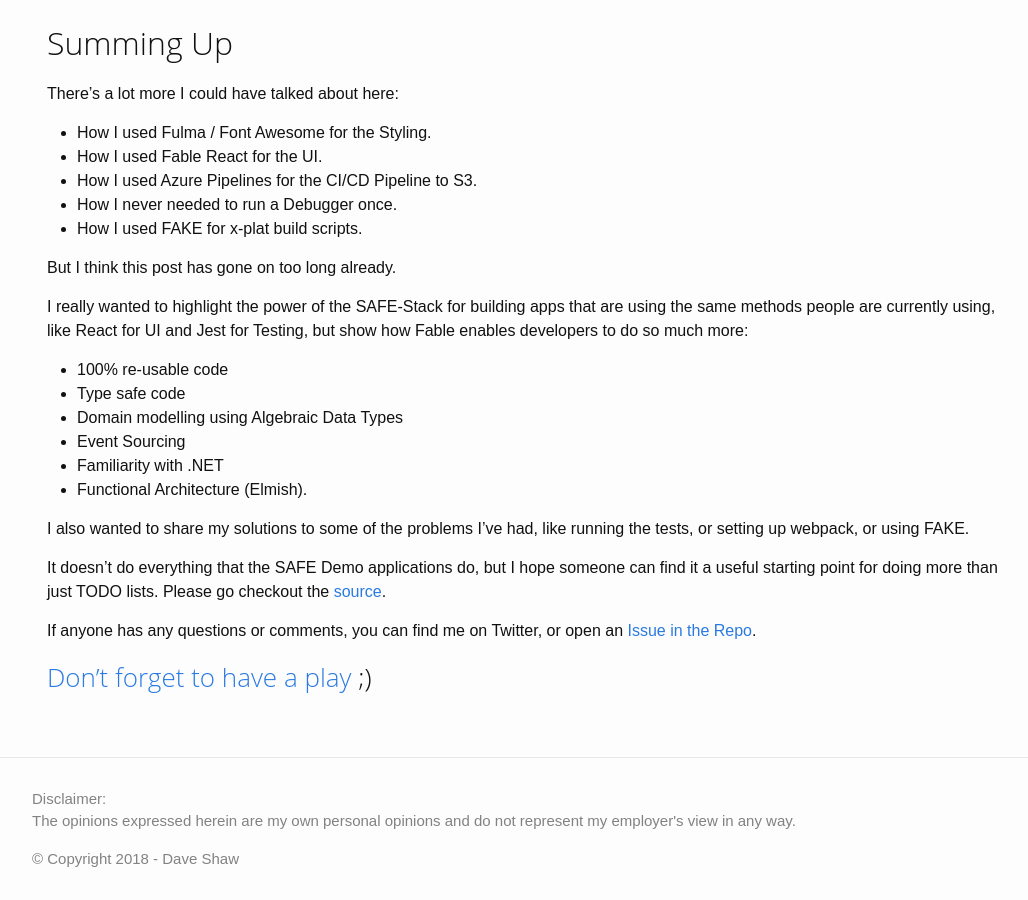
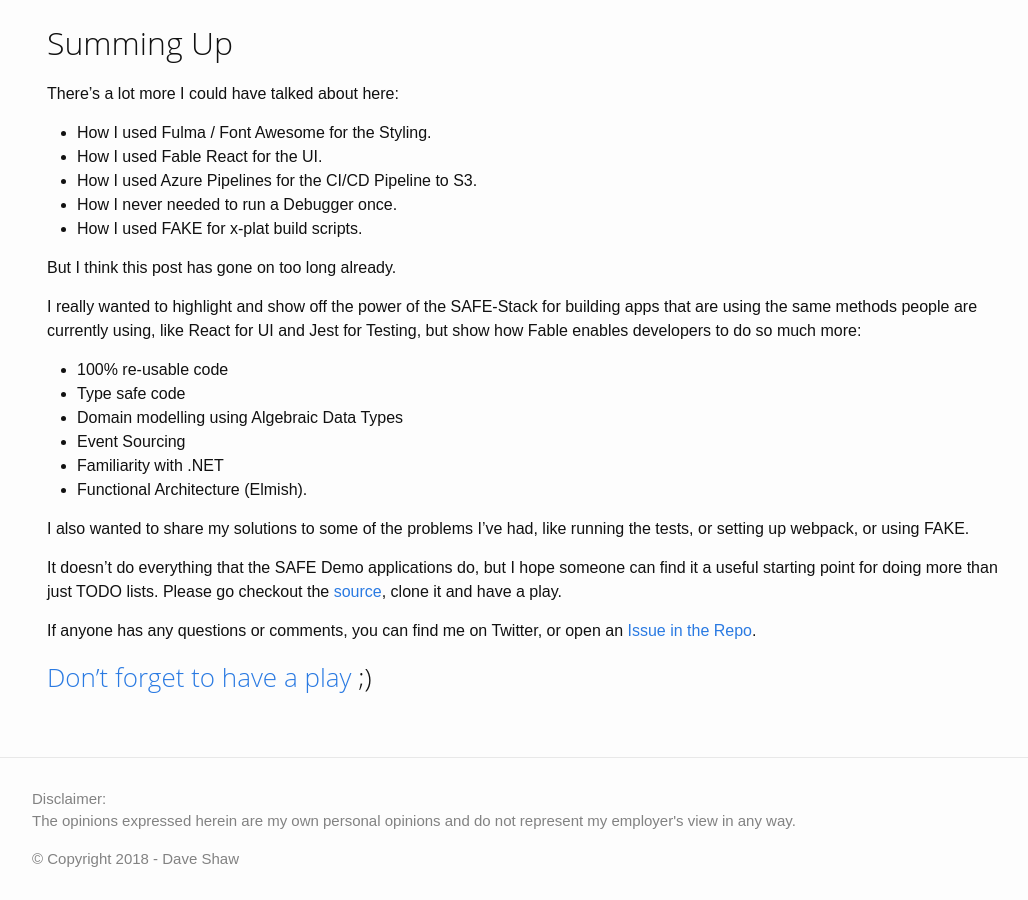
Before and after one commit to xdaDaveShaw/xdaDaveShaw.github.io, a Jekyll site: the page built from blog/_posts/2018-12-21-santas-xmas-list-in-fable.md, in a window 1280 px wide and 900 px high, scrolled down 6404 px. Shown: the whole window, without its empty margins (111-1139 px from the left). Built offline with Jekyll 4.4.1, drawn with Linux system fonts in a browser that asks for light colours.

Commit message:
more summing up

```diff
--- a/blog/_posts/2018-12-21-santas-xmas-list-in-fable.md
+++ b/blog/_posts/2018-12-21-santas-xmas-list-in-fable.md
@@ -244,7 +244,8 @@ There's a lot more I could have talked about here:
 
 But I think this post has gone on too long already.
 
-I really wanted to highlight the power of the SAFE-Stack for building apps that are using the same methods people are currently using, like
+I really wanted to highlight and show off the power of the SAFE-Stack for building apps that
+are using the same methods people are currently using, like
 React for UI and Jest for Testing, but show how Fable enables developers to do so much more:
 
 - 100% re-usable code
@@ -257,7 +258,7 @@ React for UI and Jest for Testing, but show how Fable enables developers to do s
 I also wanted to share my solutions to some of the problems I've had, like running the tests, or setting up webpack, or using FAKE.
 
 It doesn't do everything that the SAFE Demo applications do, but I hope someone can find it a useful starting point for doing
-more than just TODO lists. Please go checkout the [source][12].
+more than just TODO lists. Please go checkout the [source][12], clone it and have a play.
 
 If anyone has any questions or comments, you can find me on Twitter, or open an [Issue in the Repo][12].
 
```
